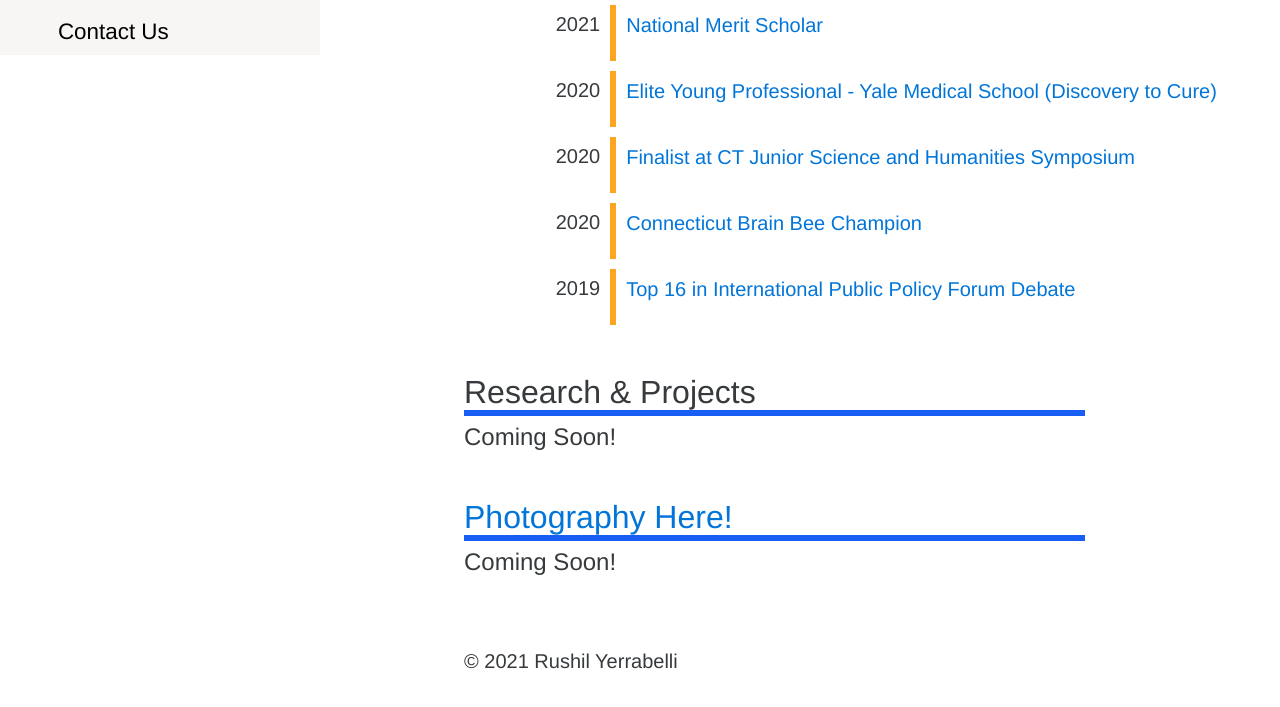
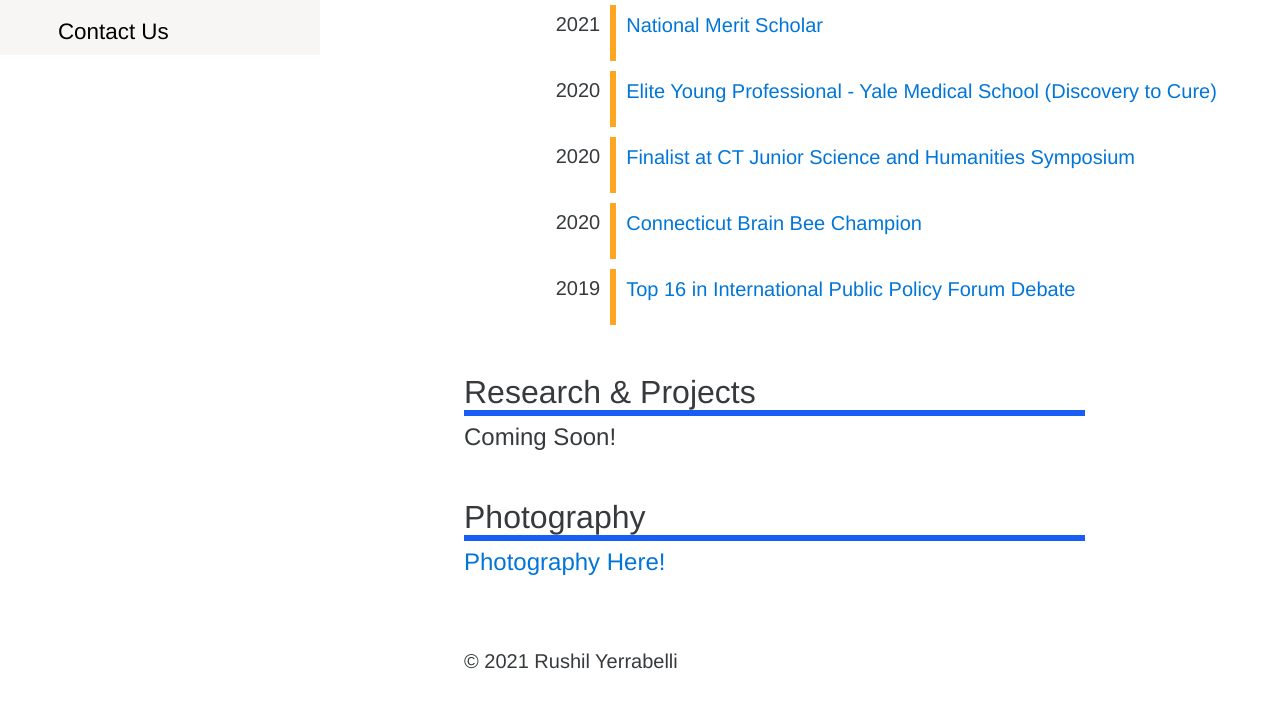
Before and after one commit to yrushil/first_page, a plain HTML site: page index.html in a window 1280 px wide. Shown: the part 745-1452 px from the top of the page. Drawn offline with Linux system fonts and the light colour scheme.

Commit message:
Update index.html

```diff
--- a/index.html
+++ b/index.html
@@ -187,11 +187,12 @@
                             <!-- Third Gallery section -->
                             <section id="thirdgallery" class="tm-section">
                                 <header>
-                                    <h2 class="Timeline_header">
-                                        <a href="yrushil.github.io/photos">Photography Here!</a>
+                                    <h2 class="Timeline_header"> Photography
                                     </h2>
                                 </header>
-                              <h4>Coming Soon!</h4>
+                              <h4>
+                                  <a href="https://yrushil.github.io/photos/">Photography Here!</a>
+                               </h4>
 
                               <footer class="footer">
                                 <p class="tm-copyright-p"> © 2021 Rushil Yerrabelli </p>
```
